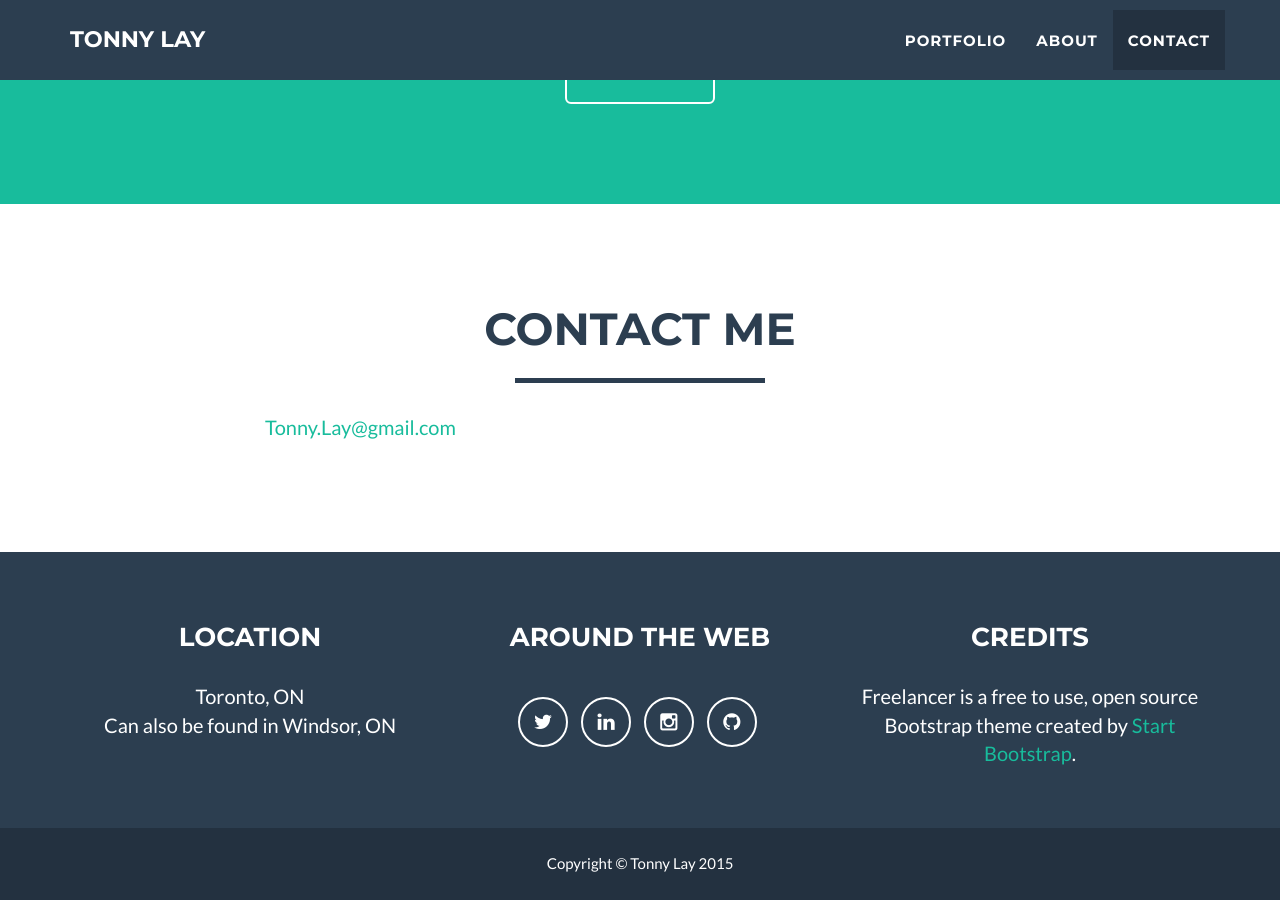
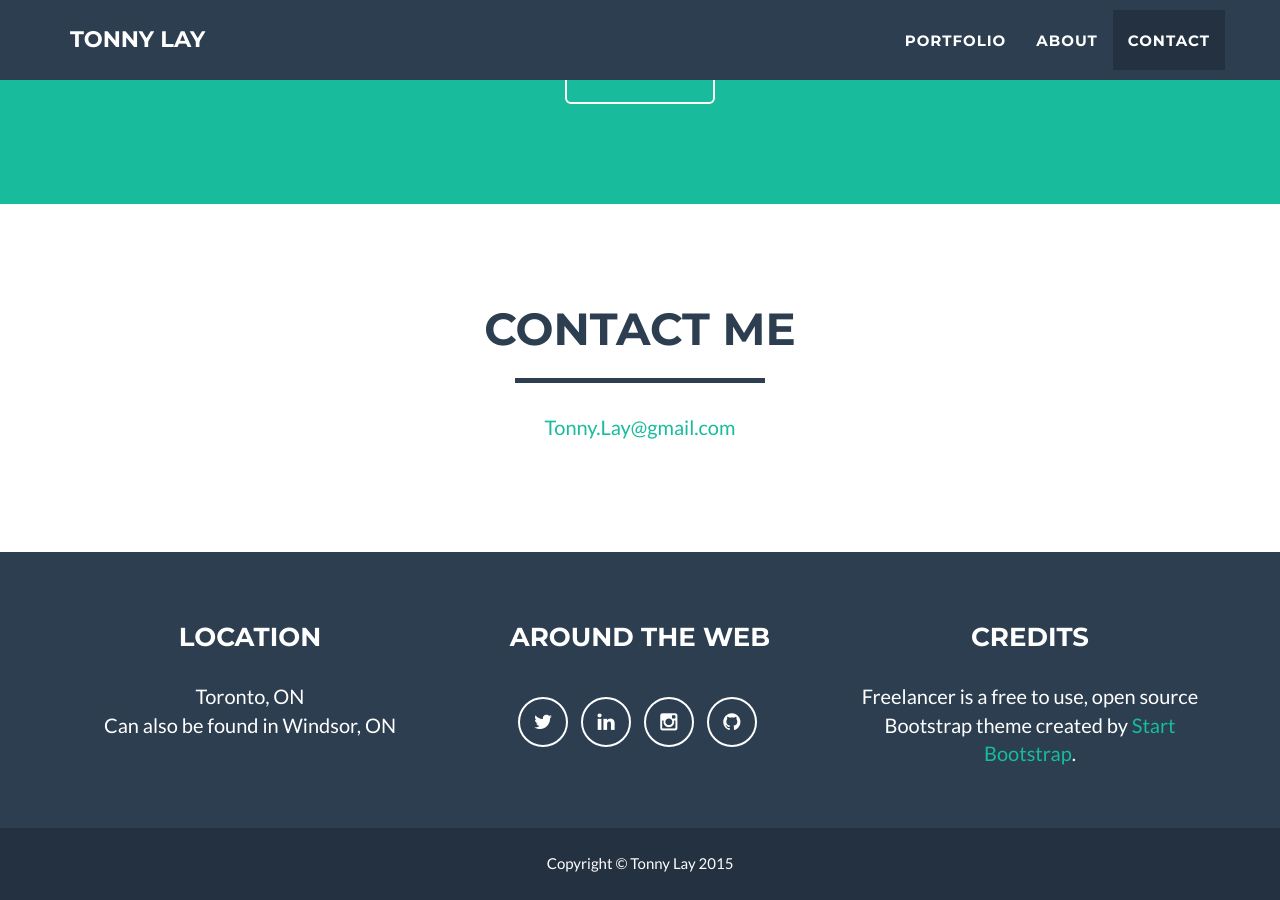
Before and after one commit to birdylay/Personal-Website, a Jekyll site: the page built from index.html, in a window 1280 px wide and 900 px high, scrolled down 2091 px. Built offline with Jekyll 4.4.1, drawn with Linux system fonts in a browser that asks for light colours.

Commit message:
center contact

```diff
--- a/_includes/contact_static.html
+++ b/_includes/contact_static.html
@@ -9,7 +9,7 @@
 		</div>
 		<div class="row">
 			<div class="col-lg-8 col-lg-offset-2">
-				<p><a href="mailto:tonny.lay@gmail.com?Subject=Hello" target="_top">Tonny.Lay@gmail.com</a></p>
+				<p style="text-align: center;"><a href="mailto:tonny.lay@gmail.com?Subject=Hello" target="_top">Tonny.Lay@gmail.com</a></p>
 			</div>
 		</div>
 	</div>
```
